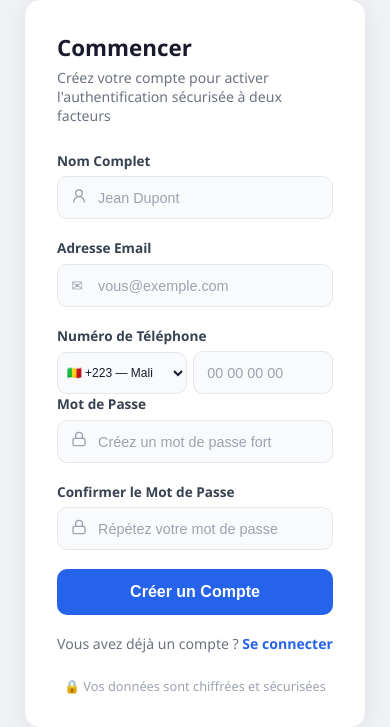
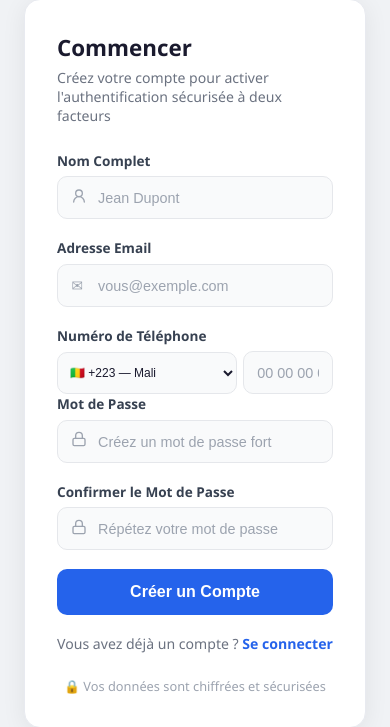
Before and after one commit to aichaag/projet-auth-qr-otp, a Flask app: page /register in a window 390 px wide; the page is wider, and only the part inside the window is pictured. Shown: the part 227-954 px from the top of that part. Run offline with Flask 3, Linux system fonts and the light colour scheme.

Commit message:
Fix phone row et icônes register

```diff
--- a/static/style.css
+++ b/static/style.css
@@ -765,16 +765,30 @@ input::placeholder {
 }
 
 .country-select {
-    flex: 0 0 130px;
-    width: 130px;
+    flex: 0 0 180px;
+    width: 180px;
     min-width: 0;
-    padding: 0.75rem 0.3rem;
+    padding: 0.75rem 0.5rem;
     border: 1.5px solid #e5e7eb;
     border-radius: 10px;
-    font-size: 0.75rem;
+    font-size: 0.82rem;
     color: #1a1a2e;
     background-color: #f9fafb;
     cursor: pointer;
+    overflow: hidden;
+    text-overflow: ellipsis;
+    white-space: nowrap;
+}
+
+.phone-input {
+    flex: 1 1 auto;
+    min-width: 80px;
+    padding: 0.75rem 0.8rem;
+    border: 1.5px solid #e5e7eb;
+    border-radius: 10px;
+    font-size: 0.95rem;
+    color: #1a1a2e;
+    background-color: #f9fafb;
 }
 
 .country-select:focus {
@@ -783,17 +797,7 @@ input::placeholder {
     box-shadow: 0 0 0 3px rgba(37, 99, 235, 0.1);
 }
 
-.phone-input {
-    flex: 1 1 auto;
-    min-width: 0;
-    width: 100%;
-    padding: 0.75rem 0.8rem;
-    border: 1.5px solid #e5e7eb;
-    border-radius: 10px;
-    font-size: 0.95rem;
-    color: #1a1a2e;
-    background-color: #f9fafb;
-}
+
 
 .phone-input:focus {
     outline: none;
```
